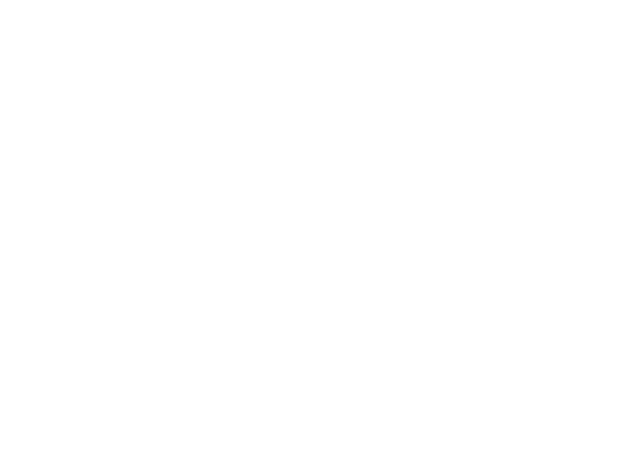
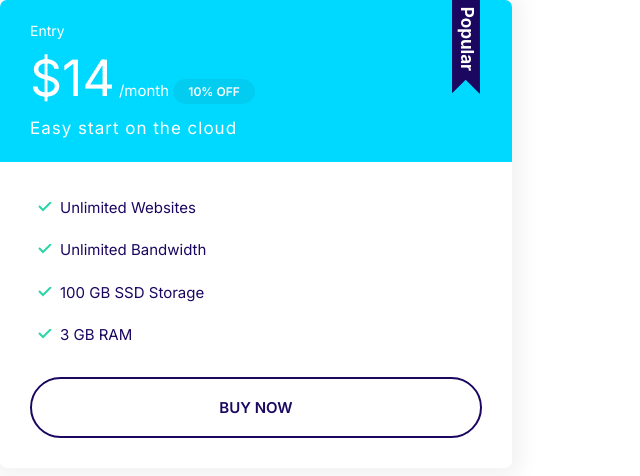
Before and after one commit to kiran-pannu/kiran, a plain HTML site: page index.html in a window 1280 px wide. Shown: the whole page, without its empty margins (0-640 px from the left). Drawn offline with Linux system fonts and the light colour scheme.

Commit message:
styling cards and their plans and badge.

```diff
--- a/css/styles.css
+++ b/css/styles.css
@@ -96,6 +96,8 @@ a{
 }
 .badge--small{
     font-size: 1.6rem;
+    padding: 0.5rem 1.5rem;
+
 }
 @media screen and (min-width:1024px){
     .badge{
@@ -241,3 +243,78 @@ a{
         font-size: 1.5rem;
     }
 }
+
+/* card */
+.card{
+    border-radius: 7px;
+    box-shadow: 0 0 20px 10px #f3f3f3;
+    overflow: hidden;
+}
+.card__header,.card__body{
+    padding: 2rem 3rem;
+}
+.card--primary .card__header{
+    background: var(--color-primary);
+    color: #fff;
+}
+.card--secondary .card__header{
+    background: var(--color-secondary);
+    color: #fff;
+}
+.card--secondary .badge--secondary{
+    background: #02cdf1;
+}
+/* Plan */
+.plan__name{
+    color: #fff;
+    margin: 0;
+    font-weight: 500;
+    font-size: 2rem;
+}
+.plan__price{
+    font-size: 6rem;
+}
+.plan__billing-cycle{
+    font-size: 2.4rem;
+    font-family: 300;
+    opacity: 80%;
+    margin-right: 1rem;
+}
+.plan__description{
+    font-size: 2rem;
+    font-weight: 300;
+    letter-spacing: 1px;
+    display: block;
+}
+.plan .list__item{
+    margin-bottom: 2rem;
+}
+.plan--popular .card__header{
+    position: relative;
+}
+
+.plan--popular .card__header::before{
+    content: url(../images/popular.svg);
+    width: 40px;
+    display:inline-block;
+    position: absolute;
+    top: -6px;
+    right: 5%;
+}
+@media screen and (min-width:1024px){
+    .plan__name{
+        font-size: 1.4rem;
+    }
+
+    .plan__price{
+        font-size: 5rem;
+    }
+
+    .plan__billing-cycle{
+        font-size: 1.6rem;
+    }
+
+    .plan__description{
+        font-size: 1.7rem;
+    }
+}
--- a/index.html
+++ b/index.html
@@ -14,5 +14,28 @@
     <link rel="stylesheet" href="css/normalize.css" />
     <link rel="stylesheet" href="css/styles.css" />
   </head>
-  <body></body>
+  <body>
+    <div style="width: 40%">
+      <div class="plan plan--popular">
+        <div class="card card--secondary">
+          <header class="card__header">
+            <h3 class="plan__name">Entry</h3>
+            <span class="plan__price">$14</span>
+            <span class="plan__biling-cycle">/month</span>
+            <span class="badge badge--secondary badge--small">10% OFF</span>
+            <span class="plan__description">Easy start on the cloud</span>
+          </header>
+          <div class="card__body">
+            <ul class="list list--tick">
+              <li class="list__item">Unlimited Websites</li>
+              <li class="list__item">Unlimited Bandwidth</li>
+              <li class="list__item">100 GB SSD Storage</li>
+              <li class="list__item">3 GB RAM</li>
+            </ul>
+            <button class="btn btn--outline btn--block">Buy Now</button>
+          </div>
+        </div>
+      </div>
+    </div>
+  </body>
 </html>
```
Also changed, not shown: components/cards-plans-popularbadg.html (added, +22 -0 lines), images/popular.svg (added).
